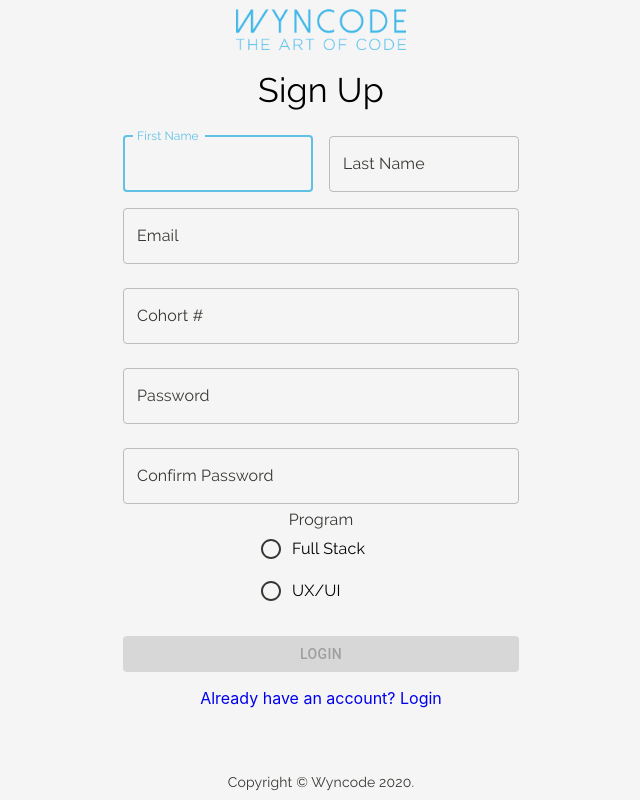
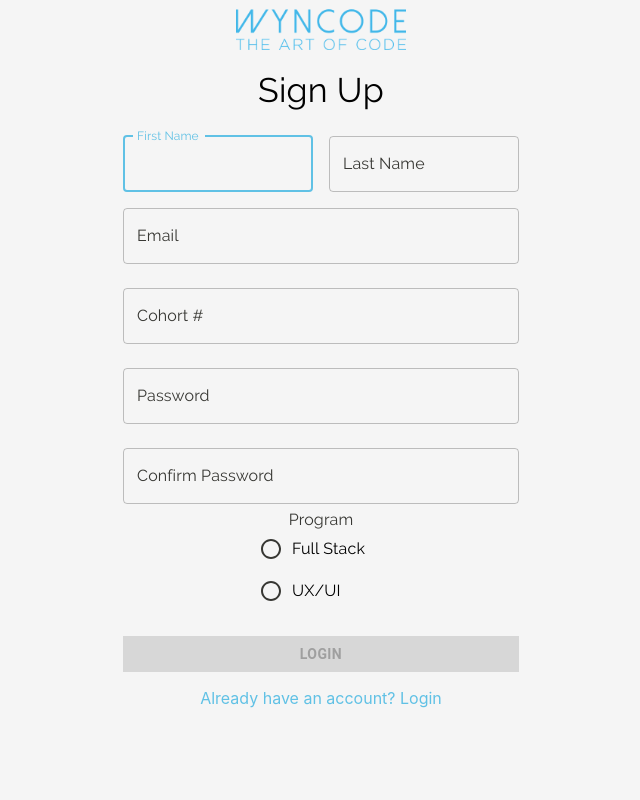
Before and after one commit to JamesKemp296/Jobtracker-Client, a React (Create React App) app: page /signup in a window 1280 px wide. Shown: the part 215-1015 px from the top of the page, without its empty margins (319-959 px from the left). After the commit the page ends 931 px from the top, so only its background shows below. Built offline with nearby package versions, Linux system fonts and the light colour scheme.

Commit message:
button styles and more

```diff
--- a/src/App.js
+++ b/src/App.js
@@ -29,7 +29,7 @@ import { ProfileContext } from './contexts/ProfileContext'
 
 const theme = createMuiTheme(themeFile)
 
-axios.defaults.baseURL = `https://us-central1-jobtracker-4f14f.cloudfunctions.net/api`
+//axios.defaults.baseURL = `https://us-central1-jobtracker-4f14f.cloudfunctions.net/api`
 
 const App = () => {
   const initialState = useContext(UserContext)
--- a/src/components/Copyright.js
+++ /dev/null
@@ -1,16 +0,0 @@
-import React from 'react'
-import Link from '@material-ui/core/Link'
-import Typography from '@material-ui/core/Typography'
-
-const Copyright = () => (
-  <Typography variant="body2" color="textSecondary" align="center">
-    {'Copyright © '}
-    <Link color="inherit" href="https:/wyncode.co/">
-      Wyncode
-    </Link>{' '}
-    {new Date().getFullYear()}
-    {'.'}
-  </Typography>
-)
-
-export default Copyright
--- a/src/components/HeaderMobile.js
+++ b/src/components/HeaderMobile.js
@@ -35,7 +35,6 @@ const useStyles = makeStyles(theme => ({
     width: 'auto'
   },
   logout: {
-    backgroundColor: theme.secondary,
     fontWeight: 'bold',
     color: 'white',
     borderRadius: 0,
@@ -153,6 +152,7 @@ const HeaderMobile = ({ isAuth, logout }) => {
               <ListItem>
                 <Button
                   variant="contained"
+                  color="secondary"
                   fullWidth
                   onClick={logout}
                   className={classes.logout}
--- a/src/components/JobCard.js
+++ b/src/components/JobCard.js
@@ -281,6 +281,7 @@ const JobCard = ({
                         color="primary"
                         disabled={isInvalidFollow}
                         className={classes.submit}
+                        disableElevation
                       >
                         Submit
                         {isloading && (
@@ -417,6 +418,7 @@ const JobCard = ({
                     color="primary"
                     className={classes.submit}
                     disabled={isInvalid}
+                    disableElevation
                   >
                     UPDATE
                     {isloading && (
--- a/src/components/NewJobForm.js
+++ b/src/components/NewJobForm.js
@@ -94,6 +94,7 @@ const NewJobForm = React.forwardRef(
                   color="primary"
                   disabled={isInvalid}
                   className={classes.submit}
+                  disableElevation
                 >
                   Submit
                   {isloading && (
--- a/src/pages/Login.js
+++ b/src/pages/Login.js
@@ -1,4 +1,5 @@
 import React, { useState, useContext } from 'react'
+import { NavLink } from 'react-router-dom'
 import axios from 'axios'
 import { makeStyles } from '@material-ui/core/styles'
 import UserContext from '../contexts/UserContext'
@@ -10,11 +11,7 @@ import Typography from '@material-ui/core/Typography'
 import TextField from '@material-ui/core/TextField'
 import Button from '@material-ui/core/Button'
 import Link from '@material-ui/core/Link'
-import Box from '@material-ui/core/Box'
 import CircularProgress from '@material-ui/core/CircularProgress'
-
-// Components
-import Copyright from '../components/Copyright'
 
 const useStyles = makeStyles(theme => ({
   form: {
@@ -35,7 +32,11 @@ const useStyles = makeStyles(theme => ({
   },
   submit: {
     margin: theme.spacing(3, 0, 2),
-    position: 'relative'
+    position: 'relative',
+    borderRadius: 0,
+    boxShadow: 'none',
+    fontWeight: 'bold',
+    color: 'white'
   },
   progress: {
     position: 'absolute'
@@ -135,20 +136,18 @@ const Login = ({ history }) => {
             color="primary"
             className={classes.submit}
             disabled={isInvalid}
+            disableElevation
           >
             Login
             {isloading && (
               <CircularProgress size={30} className={classes.progress} />
             )}
           </Button>
-          <Link href="signup" variant="body2">
+          <Link component={NavLink} to="/signup" variant="body2">
             Don't have an account? Sign Up
           </Link>
         </form>
       </div>
-      <Box mt={8}>
-        <Copyright />
-      </Box>
     </Container>
   )
 }
--- a/src/pages/Profile.js
+++ b/src/pages/Profile.js
@@ -2,7 +2,6 @@ import React, { useState, useContext } from 'react'
 import axios from 'axios'
 
 // components
-import Copyright from '../components/Copyright'
 import Program from '../components/Program'
 import Alert from '../components/Alert'
 
@@ -16,7 +15,6 @@ import Container from '@material-ui/core/Container'
 import Typography from '@material-ui/core/Typography'
 import TextField from '@material-ui/core/TextField'
 import Button from '@material-ui/core/Button'
-import Box from '@material-ui/core/Box'
 import IconButton from '@material-ui/core/IconButton'
 import ImageIcon from '@material-ui/icons/Image'
 import Tooltip from '@material-ui/core/Tooltip'
@@ -204,7 +202,8 @@ const Profile = () => {
     submit: {
       borderRadius: 0,
       boxShadow: 'none',
-      fontWeight: 'bold'
+      fontWeight: 'bold',
+      color: 'white'
     }
   }))
   const classes = useStyles()
@@ -328,8 +327,9 @@ const Profile = () => {
                   fullWidth
                   className={classes.submit}
                   disabled={isInvalid}
+                  disableElevation
                 >
-                  <Typography variant="h6">Update Info</Typography>
+                  Update Info
                   {isDetailLoading && (
                     <CircularProgress size={30} className={classes.progress} />
                   )}
@@ -353,9 +353,6 @@ const Profile = () => {
                 </Snackbar>
               </form>
             </div>
-            <Box mt={2}>
-              <Copyright />
-            </Box>
           </Container>
         </div>
       ) : (
--- a/src/pages/SignUp.js
+++ b/src/pages/SignUp.js
@@ -1,5 +1,5 @@
 import React, { useState, useContext } from 'react'
-import { Link } from 'react-router-dom'
+import { NavLink } from 'react-router-dom'
 import axios from 'axios'
 import { makeStyles } from '@material-ui/core/styles'
 import Logo from '../images/WyncodeLogo.png'
@@ -8,15 +8,14 @@ import UserContext from '../contexts/UserContext'
 
 // MUI stuff
 import Container from '@material-ui/core/Container'
+import Link from '@material-ui/core/Link'
 import Grid from '@material-ui/core/Grid'
 import Typography from '@material-ui/core/Typography'
 import TextField from '@material-ui/core/TextField'
 import Button from '@material-ui/core/Button'
-import Box from '@material-ui/core/Box'
 import CircularProgress from '@material-ui/core/CircularProgress'
 
 // Components
-import Copyright from '../components/Copyright'
 import Program from '../components/Program'
 
 const useStyles = makeStyles(theme => ({
@@ -38,7 +37,11 @@ const useStyles = makeStyles(theme => ({
   },
   submit: {
     margin: theme.spacing(3, 0, 2),
-    position: 'relative'
+    position: 'relative',
+    borderRadius: 0,
+    boxShadow: 'none',
+    fontWeight: 'bold',
+    color: 'white'
   },
   progress: {
     position: 'absolute'
@@ -215,18 +218,18 @@ const SignUp = ({ history }) => {
             color="primary"
             className={classes.submit}
             disabled={isInvalid}
+            disableElevation
           >
             Login
             {isloading && (
               <CircularProgress size={30} className={classes.progress} />
             )}
           </Button>
-          <Link to="/login">Already have an account? Login</Link>
+          <Link component={NavLink} to="/login">
+            Already have an account? Login
+          </Link>
         </form>
       </div>
-      <Box mt={8}>
-        <Copyright />
-      </Box>
     </Container>
   )
 }
--- a/src/styles/JobCardStyles.js
+++ b/src/styles/JobCardStyles.js
@@ -46,7 +46,11 @@ export default makeStyles({
     padding: 0
   },
   submit: {
-    position: 'relative'
+    position: 'relative',
+    borderRadius: 0,
+    boxShadow: 'none',
+    fontWeight: 'bold',
+    color: 'white'
   },
   progress: {
     position: 'absolute'
```
